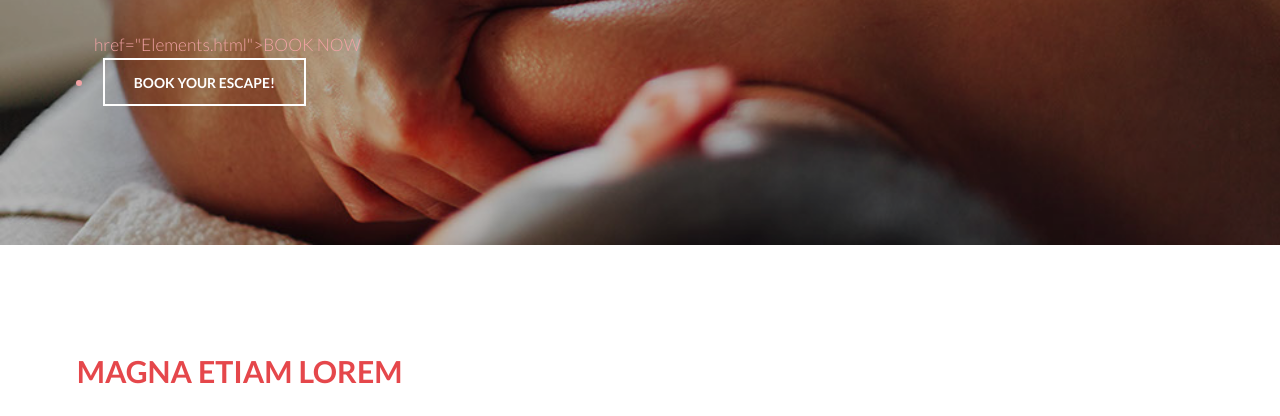
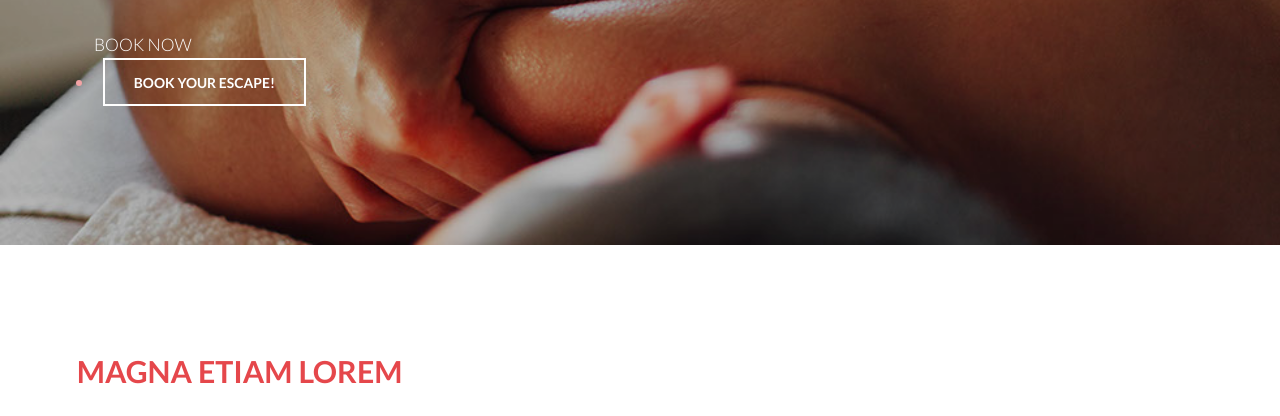
Before and after one commit to ladykate15d/gelsmassage, a plain HTML site: page index.html in a window 1280 px wide. Shown: the part 384-800 px from the top of the page. Drawn offline with Linux system fonts and the light colour scheme.

Commit message:
Update index.html

```diff
--- a/index.html
+++ b/index.html
@@ -32,7 +32,7 @@
 					<h1>GEL'S MASSAGE: <span>Professional Massage Therapy<br>Anywhere You Want<br>When You Need It<br />
 					</h1>
 					<ul class="BOOK NOW.html">
-						href="Elements.html">BOOK NOW</a>
+					<a href="Elements.html">BOOK NOW</a>
 						<li><a href="#" class="button alt">BOOK YOUR ESCAPE!</a></li>
 					</ul>
 				</div>
```
